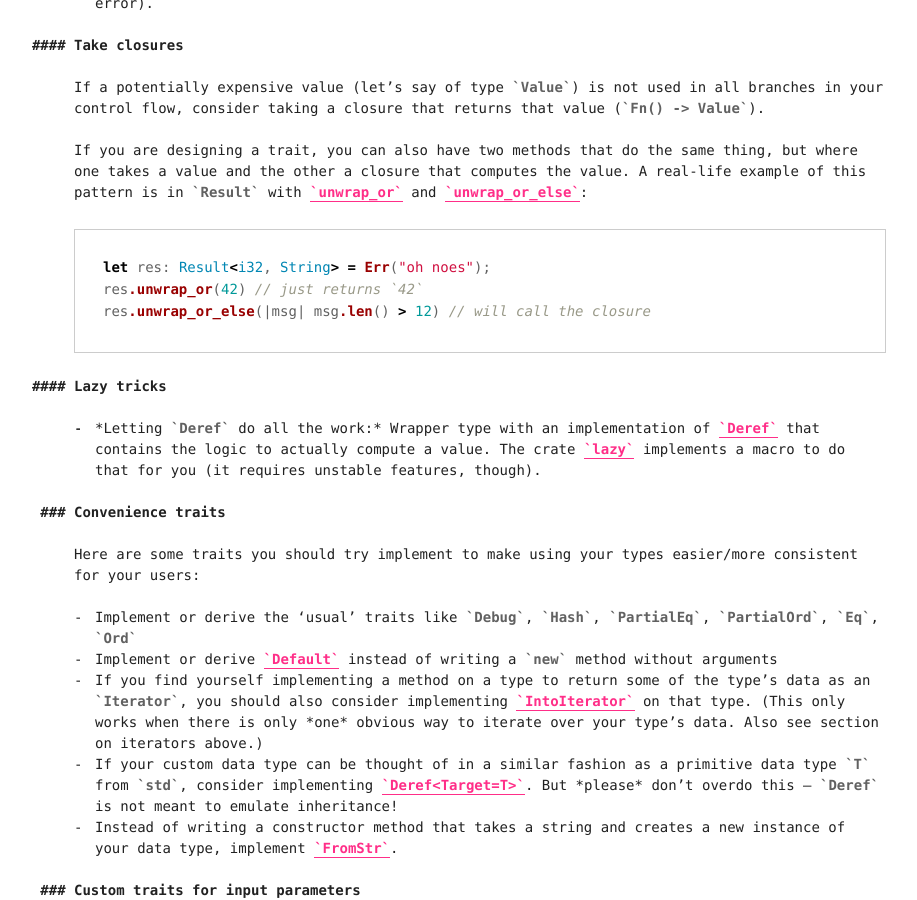
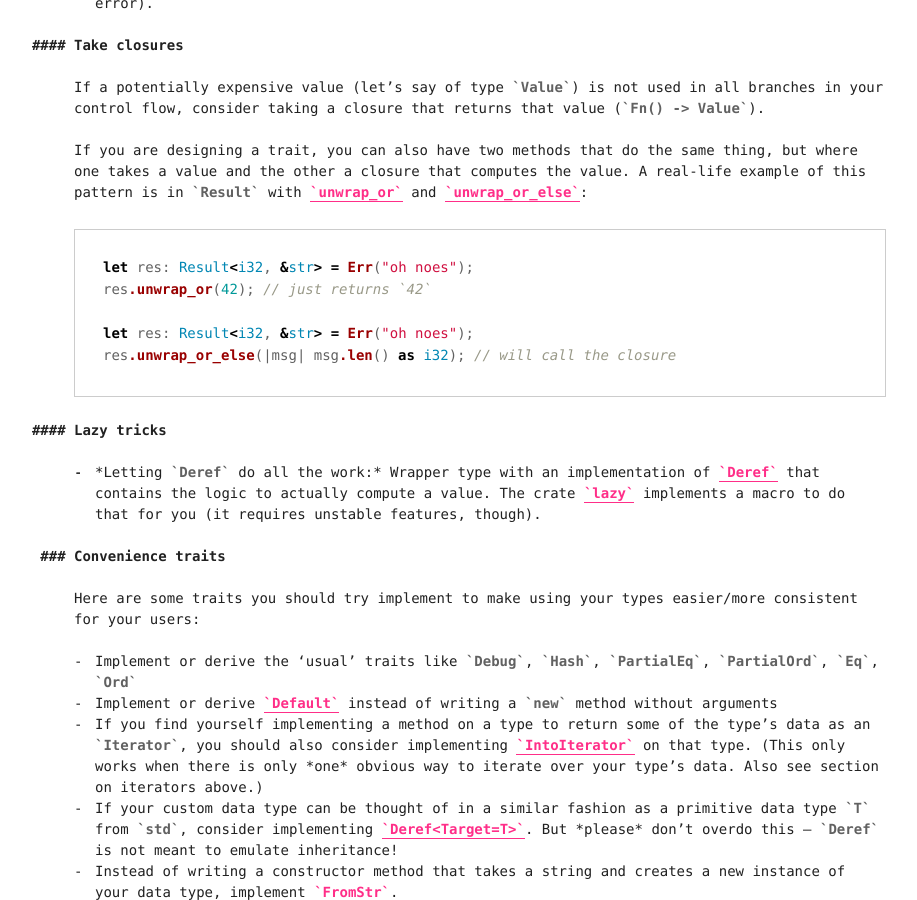
Before and after one commit to killercup/scribbles, a Jekyll site: the page built from _posts/2016-07-21-elegant-apis-in-rust.md, in a window 1280 px wide and 900 px high, scrolled down 8732 px. Shown: the whole window, without its empty margins (160-1077 px from the left). Built offline with Jekyll 4.4.1, drawn with Linux system fonts in a browser that asks for light colours.

Commit message:
Elegant APIs: Make closure code compile
Fixes #7

Thanks, @ConnyOnny!

````diff
--- a/_posts/2016-07-21-elegant-apis-in-rust.md
+++ b/_posts/2016-07-21-elegant-apis-in-rust.md
@@ -329,9 +329,11 @@ If you are designing a trait, you can also have two methods that do the same thi
 [`unwrap_or_else`]: https://doc.rust-lang.org/std/result/enum.Result.html#method.unwrap_or_else
 
 ```rust
-let res: Result<i32, String> = Err("oh noes");
-res.unwrap_or(42) // just returns `42`
-res.unwrap_or_else(|msg| msg.len() > 12) // will call the closure
+let res: Result<i32, &str> = Err("oh noes");
+res.unwrap_or(42); // just returns `42`
+
+let res: Result<i32, &str> = Err("oh noes");
+res.unwrap_or_else(|msg| msg.len() as i32); // will call the closure
 ```
 
 #### Lazy tricks
````
